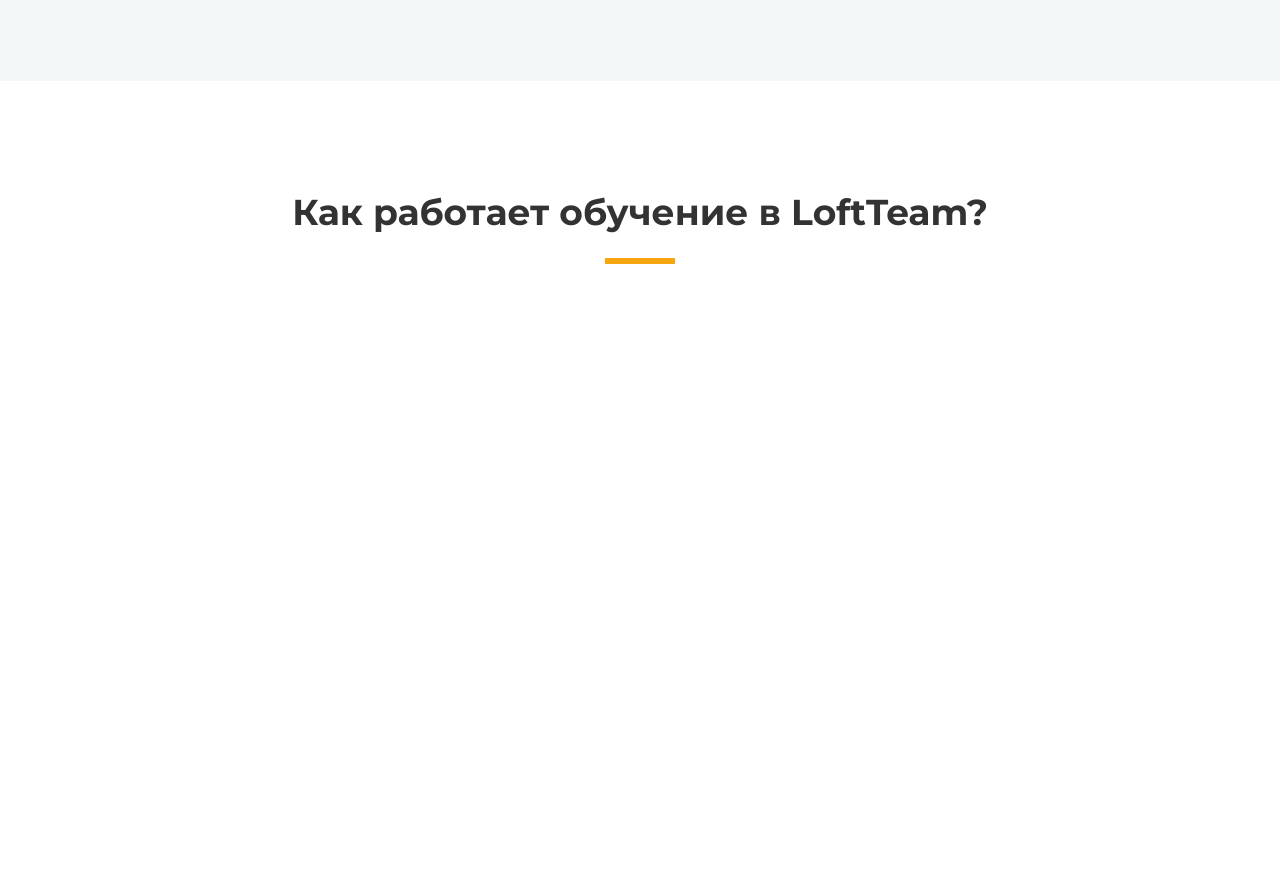
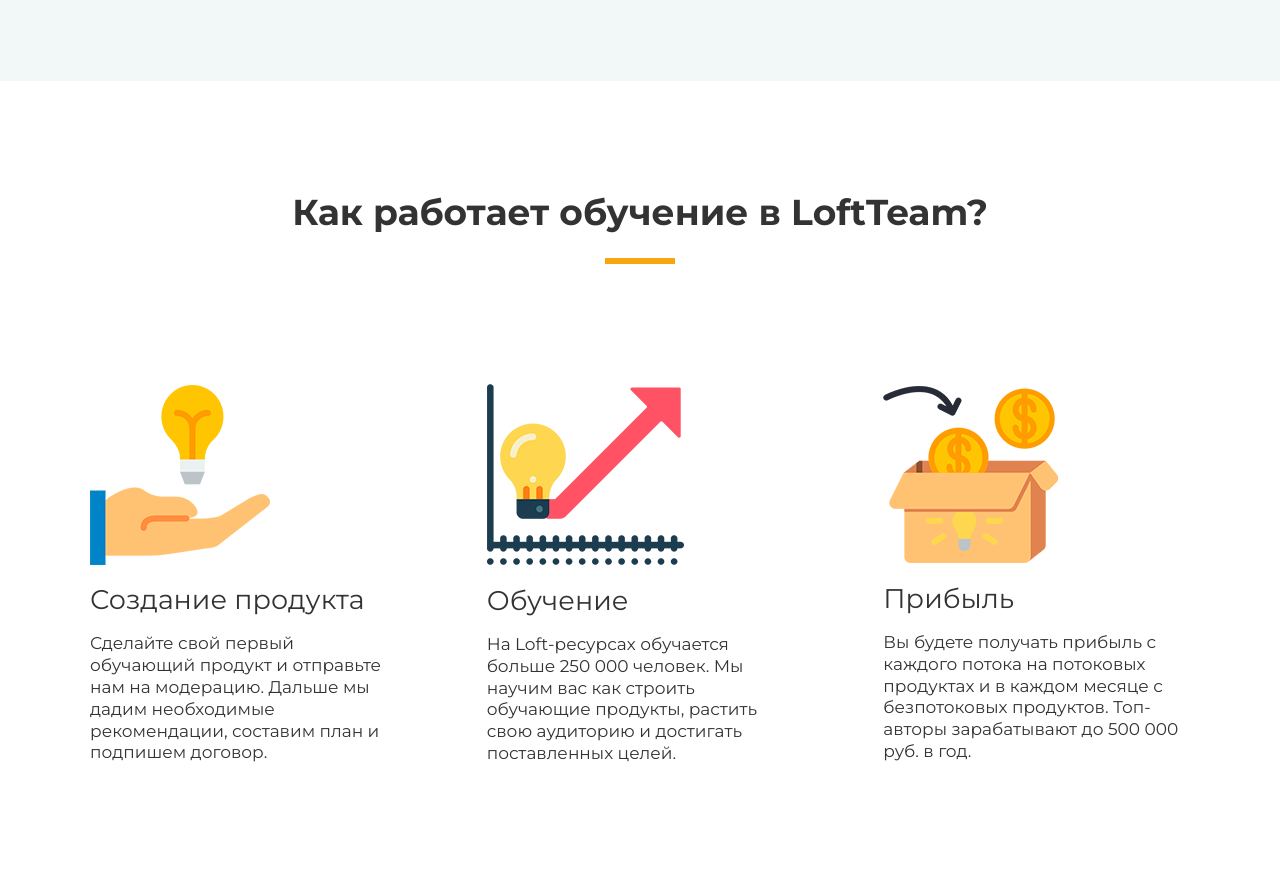
Before and after one commit to BarsBarsovich/ls-land, a plain HTML site: page index.html in a window 1280 px wide. Shown: the part 2312-3187 px from the top of the page. Before the commit the page ends 2576 px from the top, so only its background shows below. Drawn offline with Linux system fonts and the light colour scheme.

Commit message:
one more section

```diff
--- a/css/blocks/loft-steps.scss
+++ b/css/blocks/loft-steps.scss
@@ -2,4 +2,8 @@
   &__container{
     padding-top: 110px;
   }
+
+  &__list{
+    padding-top: 70px;
+  }
 }
--- a/index.html
+++ b/index.html
@@ -140,12 +140,56 @@
       <div class="loft-steps__container container">
         <h2 class="title">Как работает обучение в LoftTeam? </h2>
         <div class="loft-steps__list">
-          <div class="loft-steps__item">
-
+          <div class="authors">
+            <div class="authors__list">
+              <div class="authors__item">
+                <div class="authors__card">
+                  <div class="authors__card-photo">
+                    <img src="./img/idea.png" alt="">
+                  </div>
+                  <span class="authors__card-name">
+                    Создание продукта
+                  </span>
+                  <div class="authors__card-desc">
+                    Сделайте свой первый обучающий продукт и отправьте нам на модерацию. Дальше мы дадим необходимые
+                    рекомендации, составим план и подпишем договор.
+                  </div>
+                </div>
+              </div>
+              <div class="authors__item">
+                <div class="authors__card">
+                  <div class="authors__card-photo">
+                    <img src="./img/profits.png" alt="">
+                  </div>
+                  <span class="authors__card-name">
+                    Обучение
+                  </span>
+                  <div class="authors__card-desc">
+                    На Loft-ресурсах обучается больше 250 000 человек. Мы научим вас как строить обучающие продукты,
+                    растить свою аудиторию и достигать поставленных целей.
+                  </div>
+                </div>
+              </div>
+              <div class="authors__item">
+                <div class="authors__card">
+                  <div class="authors__card-photo">
+                    <img src="./img/profits_coins.png" alt="">
+                  </div>
+                  <span class="authors__card-name">
+                    Прибыль
+                  </span>
+                  <div class="authors__card-desc">
+                    Вы будете получать прибыль с каждого потока на потоковых продуктах и в каждом месяце с безпотоковых
+                    продуктов. Топ-авторы зарабатывают до 500 000 руб. в год.
+                  </div>
+                </div>
+              </div>
+            </div>
           </div>
         </div>
       </div>
-    </section>
+  </div>
+  </section>
   </div>
 
 </body>
```
Also changed, not shown: dist/main.css.
